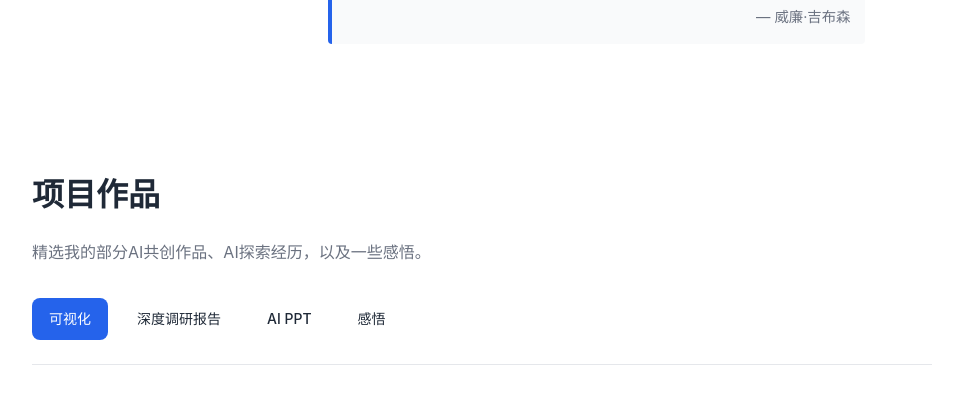
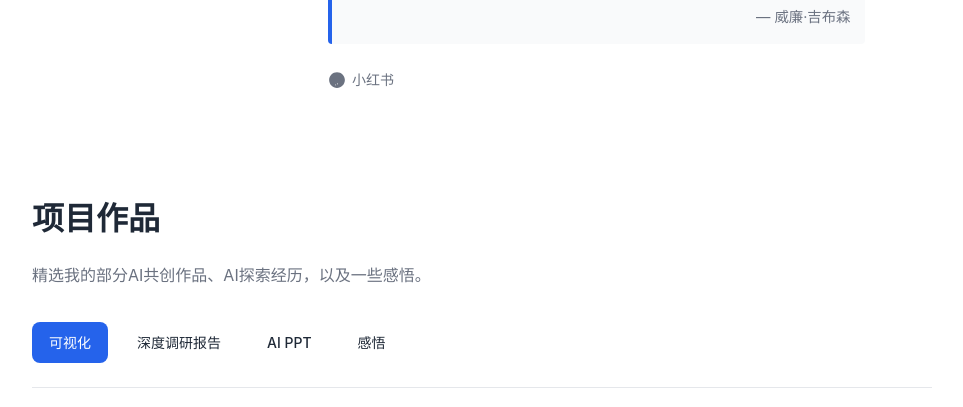
Before and after one commit to DreamerHua/homepage-projects, a plain HTML site: page index.html in a window 1280 px wide. Shown: the part 393-800 px from the top of the page, without its empty margins (158-1121 px from the left). Drawn offline with Linux system fonts and the light colour scheme.

Commit message:
添加小红书账号

```diff
--- a/index.html
+++ b/index.html
@@ -388,11 +388,16 @@
                         <svg viewBox="0 0 16 16" fill="currentColor"><path fill-rule="evenodd" d="M8 0C3.58 0 0 3.58 0 8c0 3.54 2.29 6.53 5.47 7.59.4.07.55-.17.55-.38 0-.19-.01-.82-.01-1.49-2.01.37-2.53-.49-2.69-.94-.09-.23-.48-.94-.82-1.13-.28-.15-.68-.52-.01-.53.63-.01 1.08.58 1.23.82.72 1.21 1.87.87 2.33.66.07-.52.28-.87.51-1.07-1.78-.2-3.64-.89-3.64-3.95 0-.87.31-1.59.82-2.15-.08-.2-.36-1.02.08-2.12 0 0 .67-.21 2.2.82.64-.18 1.32-.27 2-.27.68 0 1.36.09 2 .27 1.53-1.04 2.2-.82 2.2-.82.44 1.1.16 1.92.08 2.12.51.56.82 1.27.82 2.15 0 3.07-1.87 3.75-3.65 3.95.29.25.54.73.54 1.48 0 1.07-.01 1.93-.01 2.2 0 .21.15.46.55.38A8.013 8.013 0 0016 8c0-4.42-3.58-8-8-8z"></path></svg>
                         <span>GitHub</span>
                     </a> -->
+                    <a href="https://www.xiaohongshu.com/user/profile/644bdf12000000000c01a004" target="_blank">
+                        <!-- 小红书官方风格图标 SVG -->
+                        <svg viewBox="0 0 1024 1024" fill="currentColor" width="24" height="24">
+                            <path d="M512 64C264.6 64 64 264.6 64 512s200.6 448 448 448 448-200.6 448-448S759.4 64 512 64zm185.6 660.7c-5.3 1.8-11.1 1.8-16.4 0l-145-49.2c-2.4-.8-4.1 1.7-3.2 4l27.4 80.8c.9 2.3-1.7 4.1-4 3.2l-126.8-43c-2.3-.8-4.1 1.7-3.2 4l35.3 103.6c.9 2.3-1.7 4.1-4 3.2l-145.3-49.5c-5.3-1.8-11.1-1.8-16.4 0-5.3 1.8-8.4 7.4-6.6 12.7l145.8 49.7c2.3.8 4.1-1.7 3.2-4l-27.4-80.8c-.9-2.3 1.7-4.1 4-3.2l126.8 43c2.3.8 4.1-1.7 3.2-4l-35.3-103.6c-.9-2.3 1.7-4.1 4-3.2l145.3 49.5c5.3 1.8 8.4 7.4 6.6 12.7z"/>
+                            <path d="M362.7 534.8c-44.9 0-81.3-36.4-81.3-81.3s36.4-81.3 81.3-81.3 81.3 36.4 81.3 81.3-36.4 81.3-81.3 81.3zm0-130c-26.8 0-48.7 21.9-48.7 48.7s21.9 48.7 48.7 48.7 48.7-21.9 48.7-48.7-21.9-48.7-48.7-48.7z"/>
+                            <path d="M661.3 534.8c-44.9 0-81.3-36.4-81.3-81.3s36.4-81.3 81.3-81.3 81.3 36.4 81.3 81.3-36.4 81.3-81.3 81.3zm0-130c-26.8 0-48.7 21.9-48.7 48.7s21.9 48.7 48.7 48.7 48.7-21.9 48.7-48.7-21.9-48.7-48.7-48.7z"/>
+                        </svg>
+                        <span>小红书</span>
+                    </a>
                     <!-- <a href="#" target="_blank">
-                       <svg viewBox="0 0 1024 1024" fill="currentColor"><path d="M830.2 396.5c0-44.5-23-84.3-61.9-106.3-4.1-2.4-5.2-7.8-2.8-11.9l27.1-45.9c2.4-4.1 0-9.5-4.8-10.7-68-17.2-114.2-76-114.2-143.4 0-41.5 33.7-75.2 75.2-75.2s75.2 33.7 75.2 75.2c0 29.5 17.1 55.4 42.5 68.1 4.2 2.1 9.4 0 11.4-4.2l20.2-40.3c2-4.2 0-9.4-4.2-11.4C795.3 60.1 727.6 16 649 16c-113.8 0-206.2 89-206.2 198.6 0 85.3 53.9 158.4 128.3 186.4 3.9 1.5 5.7 6 3.9 9.8L548 466.7c-1.8 3.9 0.4 8.5 4.6 9.8l213.2 64.2c4.2 1.3 8.5-1.3 9.4-5.6l21.3-95.6c0.8-3.9-1.8-7.6-5.3-9z m-356.1-49.8c-41.5 0-75.2-33.7-75.2-75.2s33.7-75.2 75.2-75.2 75.2 33.7 75.2 75.2-33.7 75.2-75.2 75.2zM983.3 531.5L900 503.3c-4-1.2-8.3 1.2-9.5 5.2L741.9 932.9c-1.2 4 1.2 8.3 5.2 9.5l83.3 28.2c4 1.2 8.3-1.2 9.5-5.2l148.6-424.4c1.3-4-1.1-8.3-5.2-9.5z m-465-17.3c-41.5 0-75.2-33.7-75.2-75.2s33.7-75.2 75.2-75.2 75.2 33.7 75.2 75.2-33.7 75.2-75.2 75.2zM327.3 544.7c-44.5 0-84.3-23-106.3-61.9-2.4-4.1-7.8-5.2-11.9-2.8l-45.9 27.1c-4.1 2.4-9.5 0-10.7-4.8-17.2-68-76-114.2-143.4-114.2-41.5 0-75.2 33.7-75.2 75.2s33.7 75.2 75.2 75.2c29.5 0 55.4 17.1 68.1 42.5 2.1 4.2 0 9.4-4.2 11.4l-40.3 20.2c-4.2 2-9.4 0-11.4-4.2C60.1 528.9 16 461.2 16 382.6 16 268.8 105 176.4 214.6 176.4c85.3 0 158.4 53.9 186.4 128.3 1.5 3.9 6 5.7 9.8 3.9l55.8-27c3.9-1.8 8.5 0.4 9.8 4.6l64.2 213.2c1.3 4.2-1.3 8.5-5.6 9.4l-95.6 21.3c-3.8 0.9-7.5-1.7-9-5.3z"></path></svg>
-                        <span>知乎</span>
-                    </a>
-                    <a href="#" target="_blank">
                         <svg viewBox="0 0 1024 1024" fill="currentColor"><path d="M910.4 322.2c-15.3-56.2-63.7-100.2-123.6-111.3C734.1 200 621.5 200 512.4 200s-221.7 0-274.2 10.9C178.1 222 129.7 266 114.4 322.2S98.9 450.6 98.9 512.3s15.5 189.7 30.8 245.9c15.3 56.2 63.7 100.2 123.6 111.3 52.5 10.9 165.1 10.9 274.2 10.9s221.7 0 274.2-10.9c60-11.1 108.4-55.1 123.6-111.3 15.3-56.2 30.8-124.6 30.8-190.8s-15.5-189.7-30.8-245.9zM425.2 654.4V370.2l271.7 142.1-271.7 142.1z"></path></svg>
                         <span>Bilibili</span>
                     </a> -->
```
